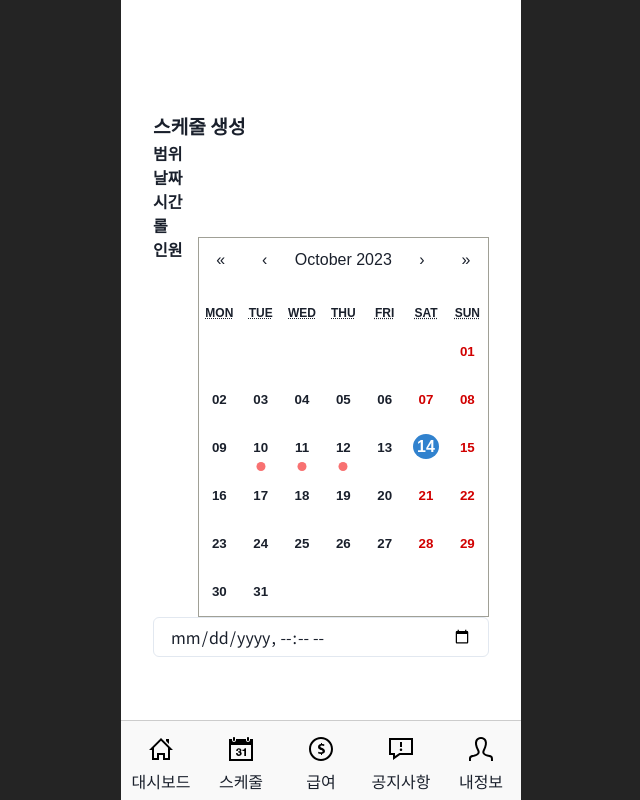
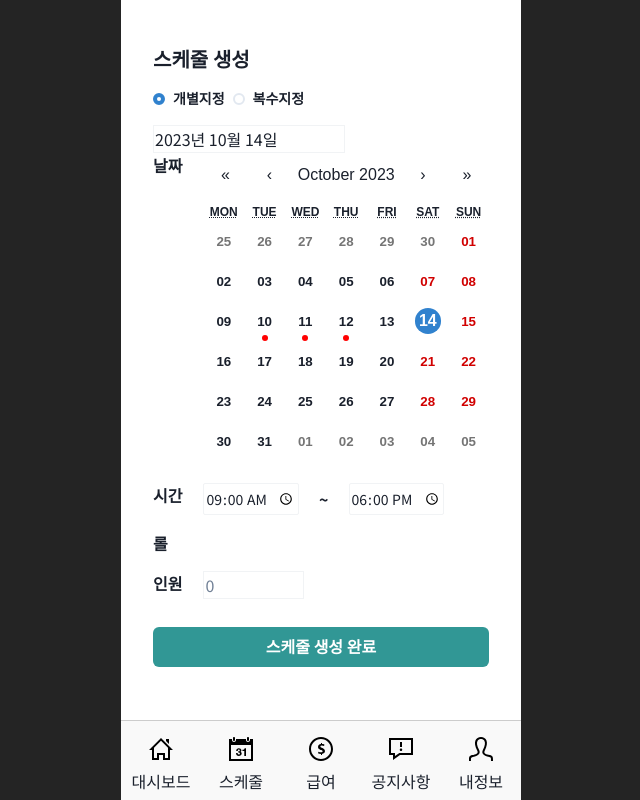
Before and after one commit to 12-Cookie/cookie-s, a React (Vite) app: page /schedule/add in a window 1280 px wide. Shown: the whole page, without its empty margins (319-959 px from the left). Built offline with nearby package versions, Linux system fonts and the light colour scheme.

Commit message:
feat:create schedule/add Page

```diff
--- a/src/components/Schedule/AdminCalendar.jsx
+++ b/src/components/Schedule/AdminCalendar.jsx
@@ -2,15 +2,16 @@ import moment from "moment";
 import Calendar from "react-calendar";
 import styled from "styled-components";
 import "react-calendar/dist/Calendar.css";
-import { useState } from "react";
 
 const Div = styled.div`
   position: relative;
   .react-calendar {
     width: 100%;
+    border: none;
   }
   .react-calendar__tile--now {
-    background-color: white;
+    background: yellow;
+    border-radius: 50%;
   }
   .react-calendar__tile--active {
     background-color: white;
@@ -36,17 +37,18 @@ const Div = styled.div`
     transform: translateX(-50%);
   }
   .dot {
-    height: 9px;
-    width: 9px;
-    background-color: #f87171;
+    height: 7px;
+    width: 7px;
+    background-color: red;
     border-radius: 50%;
     display: flex;
+  }
+  .react-calendar__navigation {
+    margin-bottom: 0;
   }
 `;
 
 const AdminCalendar = ({ onChange, value, mark }) => {
-  console.log(mark);
-
   return (
     <Div>
       <Calendar
@@ -54,7 +56,7 @@ const AdminCalendar = ({ onChange, value, mark }) => {
         formatDay={(locale, date) => moment(date).format("DD")}
         value={value}
         navigationLabel={null}
-        showNeighboringMonth={false}
+        showNeighboringMonth={true}
         tileContent={({ date }) => {
           let html = [];
           if (mark.find((x) => x === moment(date).format("YYYY-MM-DD"))) {
--- a/src/pages/Schedule/admin/addSchedule/AddSchedule.jsx
+++ b/src/pages/Schedule/admin/addSchedule/AddSchedule.jsx
@@ -1,42 +1,140 @@
 import { useEffect, useState } from "react";
 import AdminCalendar from "../../../../components/Schedule/AdminCalendar";
 import * as style from "./AddSchedule.style";
-import { Input } from "@chakra-ui/input";
+import {
+  Heading,
+  Input,
+  RadioGroup,
+  Radio,
+  Stack,
+  Button,
+} from "@chakra-ui/react";
+import moment from "moment";
 
 const AddSchedule = () => {
   const [value, onChange] = useState(new Date());
   const initialMark = ["2023-10-02", "2023-10-12", "2023-10-10"];
   const [mark, setMark] = useState(initialMark);
-  //mark지정
+  const [startTimeValue, setStartTimeValue] = useState("09:00");
+  const [endTimeValue, setEndTimeValue] = useState("18:00");
+  const [radioValue, setRadioValue] = useState("1");
+  const [oneScheduleValue, setOneScheduleValue] = useState("");
+  const [manyScheduleValue, setManyScheduleValue] = useState([]);
+  const [monthValue, setMonthValue] = useState("");
+  useEffect(() => {
+    setOneScheduleValue(moment(value).format("YYYY년 MM월 DD일"));
+  }, [value]);
+
   useEffect(() => {
     setMark(["2023-10-10", "2023-10-12", "2023-10-11"]);
     console.log(mark);
-  }, []);
+    console.log(radioValue);
+  }, [radioValue]);
+  const handleStartTimeValue = (e) => {
+    setStartTimeValue(e.target.value);
+  };
+  const handleEndTimeValue = (e) => {
+    setEndTimeValue(e.target.value);
+  };
+  const handleManyScheduleValue = (e) => {
+    setManyScheduleValue(e.target.value);
+  };
+  const handleMonthValue = (e) => {
+    setMonthValue(e.target.value);
+  };
+  //form 제출
+  const handleSubmit = (e) => {
+    console.log("a");
+  };
+
   return (
     <style.AddScheduleWrap>
-      <style.Header>스케줄 생성</style.Header>
-      <style.Form>
-        <div>
-          <div>범위</div>
-        </div>
+      <Heading as="h2" size="md" mb="1rem">
+        스케줄 생성
+      </Heading>
+      <style.Form type="submit" onSubmit={handleSubmit}>
+        <RadioGroup onChange={setRadioValue} value={radioValue}>
+          <Stack direction="row">
+            <Radio size="sm" value="1">
+              개별지정
+            </Radio>
+            <Radio size="sm" value="2">
+              복수지정
+            </Radio>
+          </Stack>
+        </RadioGroup>
+
+        {radioValue === "1" ? (
+          <input
+            style={{ width: "12rem" }}
+            required
+            type="string"
+            onChange={onChange}
+            value={oneScheduleValue}
+            placeholder="0"
+          />
+        ) : (
+          <div>
+            <input
+              type="month"
+              value={monthValue}
+              onChange={handleMonthValue}
+            />
+            <input
+              style={{ width: "12rem" }}
+              required
+              type="string"
+              value={manyScheduleValue}
+              onChange={handleManyScheduleValue}
+              placeholder="10,12,13,21"
+            />
+          </div>
+        )}
         <div>
           <div>날짜</div>
+          <div>
+            <AdminCalendar onChange={onChange} value={value} mark={mark} />
+          </div>
         </div>
+
         <div>
           <div>시간</div>
+          <style.TimeInput>
+            <Input
+              value={startTimeValue}
+              onChange={handleStartTimeValue}
+              placeholder="Select"
+              size="sm"
+              type="time"
+            />
+            <span>~</span>
+            <Input
+              value={endTimeValue}
+              onChange={handleEndTimeValue}
+              placeholder="Select"
+              size="sm"
+              type="time"
+            />
+          </style.TimeInput>
         </div>
         <div>
           <div>롤</div>
         </div>
         <div>
           <div>인원</div>
-          <AdminCalendar onChange={onChange} value={value} mark={mark} />
+          <div>
+            <input
+              style={{ width: "6.3rem" }}
+              required
+              type="number"
+              size="sm"
+              placeholder="0"
+            />
+          </div>
         </div>
-        <Input
-          placeholder="Select Date and Time"
-          size="md"
-          type="datetime-local"
-        />
+        <Button type="submit" w="100%" mt="3" colorScheme="teal" size="md">
+          스케줄 생성 완료
+        </Button>
       </style.Form>
     </style.AddScheduleWrap>
   );
--- a/src/pages/Schedule/admin/addSchedule/AddSchedule.style.jsx
+++ b/src/pages/Schedule/admin/addSchedule/AddSchedule.style.jsx
@@ -2,19 +2,43 @@ import styled from "styled-components";
 
 export const AddScheduleWrap = styled.div``;
 
-export const Header = styled.div`
-  margin-top: 4rem;
-  font-weight: 700;
-  font-size: 1.2rem;
-`;
-export const Form = styled.div`
+export const Form = styled.form`
   font-weight: 700;
   font-size: 1rem;
+  margin-top: 0.8rem;
   > div {
     display: flex;
-    justify-content: space-between;
+    justify-content: start;
+    margin-bottom: 1rem;
+    &:nth-child(2) {
+      margin: 0 0 0.5rem 0;
+    }
     > div:first-child {
-      width: 40%;
+      min-width: 15%;
+    }
+    > div:nth-child(2) {
+      display: flex;
+      align-items: center;
     }
   }
+  input {
+    border: 1px solid #f1f3f5;
+    padding: 1px;
+  }
+  .react-calendar__tile {
+    padding-top: 0;
+    height: 2.5rem;
+  }
+  .dot-container {
+    top: 70% !important;
+  }
+  .dot {
+    height: 6px;
+    width: 6px;
+  }
 `;
+
+export const TimeInput = styled.div`
+  display: flex;
+  gap: 20px;
+`;
--- a/src/pages/Schedule/admin/schedule/Schedule_A.jsx
+++ b/src/pages/Schedule/admin/schedule/Schedule_A.jsx
@@ -2,7 +2,7 @@ import { useState } from "react";
 import * as style from "./Schedule_A.style";
 import "react-calendar/dist/Calendar.css";
 import moment from "moment";
-import { Button } from "@chakra-ui/react";
+import { Button, Heading } from "@chakra-ui/react";
 import { Link } from "react-router-dom";
 import AdminCalendar from "../../../../components/Schedule/AdminCalendar";
 
@@ -12,7 +12,9 @@ const Schedule_A = () => {
   const [mark, setMark] = useState(initialMark);
   return (
     <style.ScheduleWrap>
-      <style.Header>스케줄</style.Header>
+      <Heading as="h2" size="md" mb="1rem">
+        스케줄
+      </Heading>
       <div>
         <Button borderRadius="2rem " colorScheme="blue" size="md">
           스케줄 생성
@@ -22,18 +24,19 @@ const Schedule_A = () => {
             borderRadius="2rem "
             colorScheme="white"
             color="black"
-            size="md">
+            size="md"
+          >
             스케줄 관리
           </Button>
         </Link>
       </div>
 
-      <AdminCalendar value={value} mark={mark} />
+      <AdminCalendar value={value} mark={mark} onChange={onChange} />
       <div>{moment(value).format("YYYY년 MM월 DD일")}</div>
 
       <Link to="/schedule/add">
         <Button w="100%" mt="3" colorScheme="teal" size="md">
-          생성하기
+          스케줄 생성
         </Button>
       </Link>
     </style.ScheduleWrap>
--- a/src/pages/Schedule/admin/schedule/Schedule_A.style.jsx
+++ b/src/pages/Schedule/admin/schedule/Schedule_A.style.jsx
@@ -1,10 +1,6 @@
 import styled from "styled-components";
 
-export const Header = styled.div`
-  margin-top: 4rem;
-  font-weight: 700;
-  font-size: 1.2rem;
-`;
+export const Header = styled.h1``;
 
 export const ScheduleWrap = styled.div`
   > div:nth-child(2) {
```
